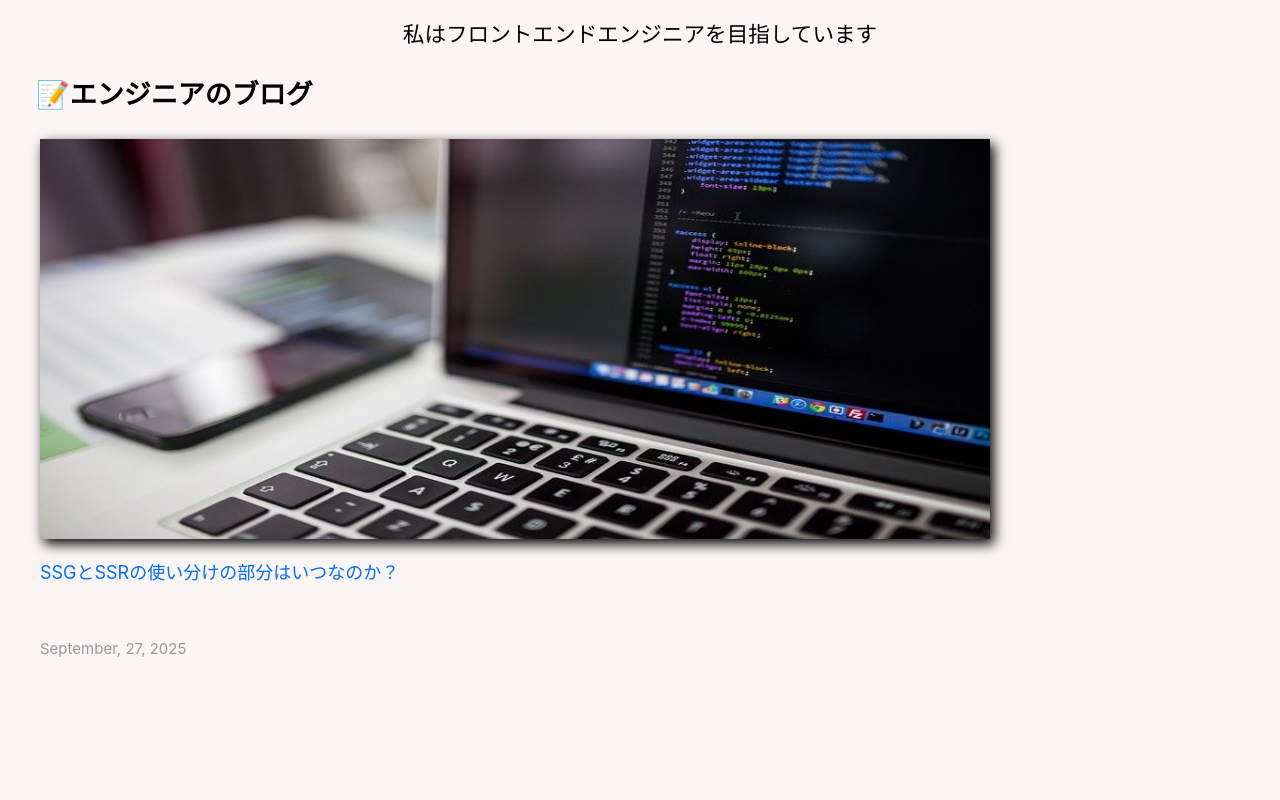
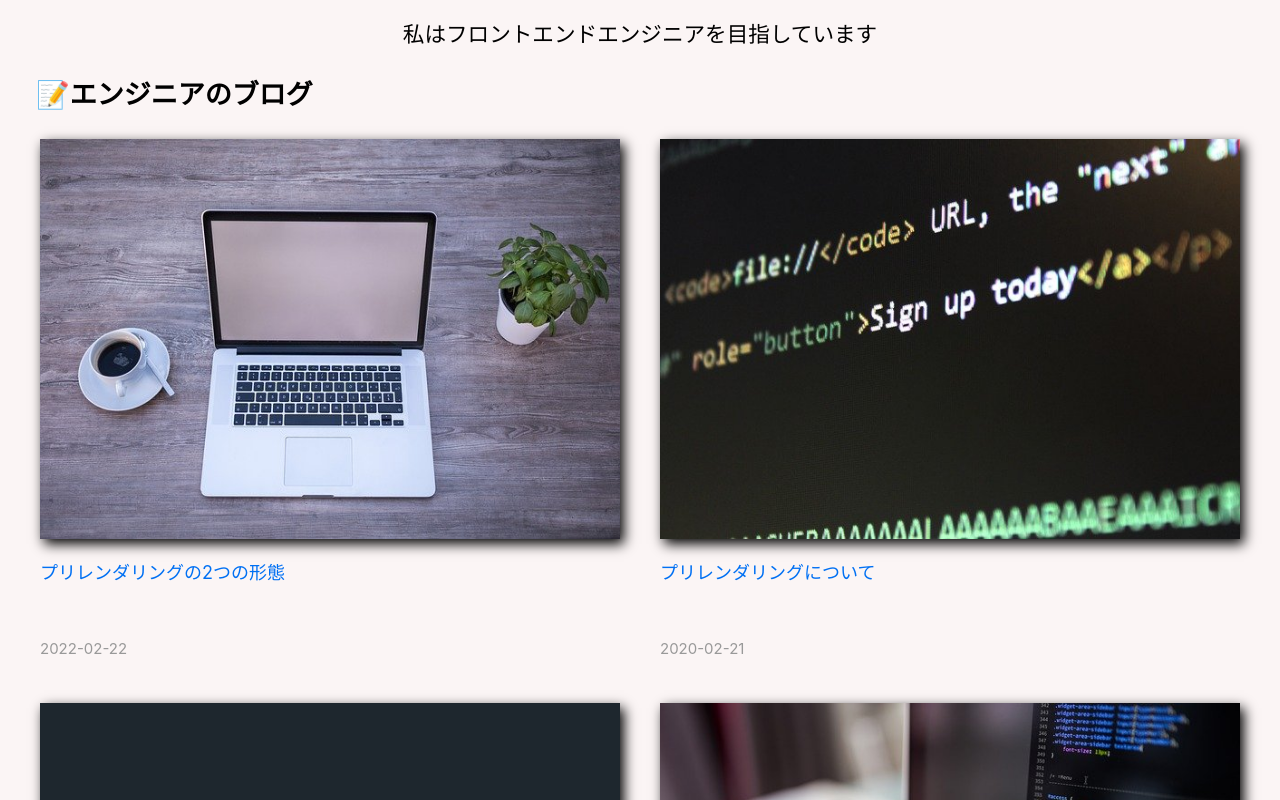
Before and after one commit to Hero-cat-N/nextjs-blog-udemy, a Next.js app: page / in a window 1280 px wide. Shown: the part 340-1140 px from the top of the page. Before the commit the page ends 1111 px from the top, so only its background shows below. Built offline with nearby package versions, Linux system fonts and the light colour scheme.

Commit message:
30. propsで受け取った静的データをmap関数で出力して表示しよう

```diff
--- a/pages/index.js
+++ b/pages/index.js
@@ -19,7 +19,7 @@ export async function getStaticProps() {
   };
 }
 
-export default function Home( { allPostsData } ) {
+export default function Home({ allPostsData }) {
   return (
     <Layout>
       <section className={utilStyle.headingMd}>
@@ -29,16 +29,19 @@ export default function Home( { allPostsData } ) {
       <section>
         <h2>📝エンジニアのブログ</h2>
         <div className={styles.grid}>
-          <article>
-            <Link href="/">
-              <img src="/images/thumbnail01.jpg" alt="" className={styles.thumbnailImage} />
-            </Link>
-            <Link href="/">
-              <p>SSGとSSRの使い分けの部分はいつなのか？</p>
-            </Link>
-            <br />
-            <small className={utilStyle.lightText}>September, 27, 2025</small>
-          </article>
+          {/* // note: map関数で展開するから繰り返し処理が楽 */}
+          {allPostsData.map(({ id, title, date, thumbnail }) => (
+            <article key={id}>
+              <Link href={`/posts/${id}`}>
+                <img src={`${thumbnail}`} alt="" className={styles.thumbnailImage} />
+              </Link>
+              <Link href={`/posts/${id}`}>
+                <p>{title}</p>
+              </Link>
+              <br />
+              <small className={utilStyle.lightText}>{date}</small>
+            </article>
+          ))}
         </div>
       </section>
     </Layout>
--- a/posts/firstPost.js
+++ /dev/null
@@ -1,14 +0,0 @@
-import Head from "next/head";
-import Link from "next/link";
-
-export default function FirstPost() {
-  return (
-    <div>
-      <Head>
-        <title>最初の投稿</title>
-      </Head>
-      <h1>最初の投稿</h1>
-      <Link href="/">ホームへ戻る</Link>
-    </div>
-  );
-}
--- a/posts/react-next.md
+++ b/posts/react-next.md
@@ -1,7 +1,7 @@
 ---
 title: ReactとNext.jsはどちらを使うべき？
 date: "2020-02-24"
-thumbnail: /images/thumbnail03.jpeg
+thumbnail: /images/thumbnail03.jpg
 ---
 
 私たちは、可能な限りStatic Generation（データあり・なし）の使用を推奨します。なぜなら、ページは一度構築され、CDN によって提供されるので、リクエストごとにサーバーがページをレンダリングするよりもはるかに高速になるためです。
```
